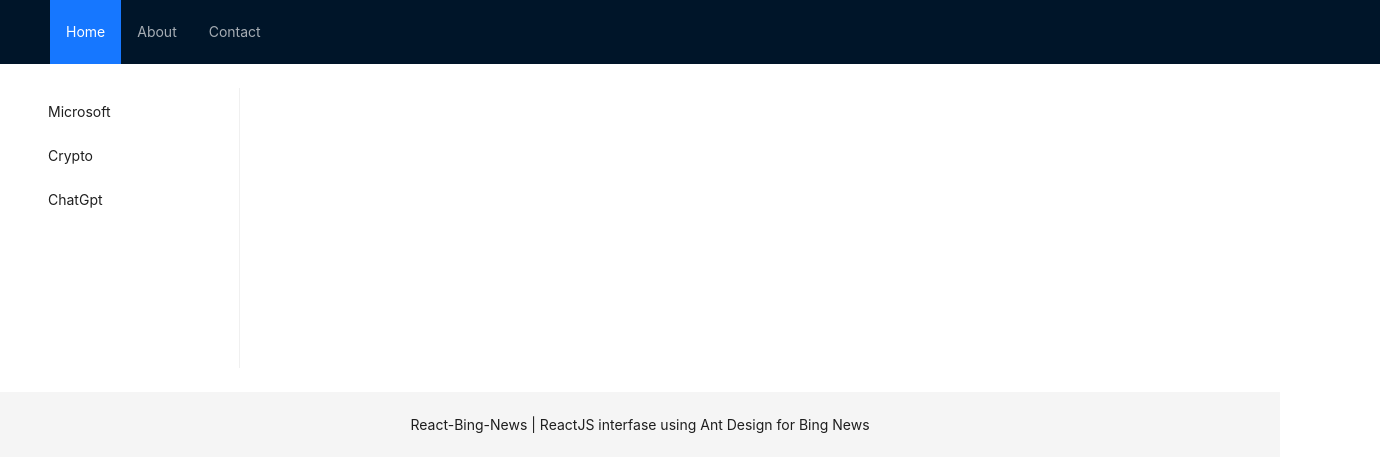
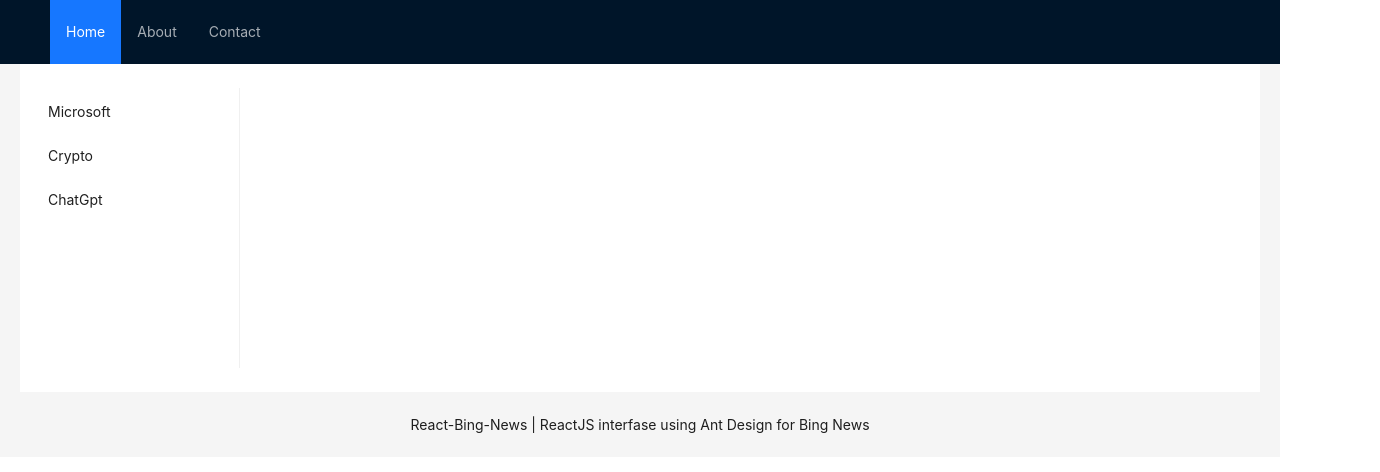
Before and after one commit to ultradr3mer/News.Js, a React (Create React App) app: page / in a window 1280 px wide. Shown: the top 472 px of the page, 1380 px wide, since content can reach past the window. Built offline with nearby package versions, Linux system fonts and the light colour scheme.

Commit message:
Layout added again

```diff
--- a/src/App.js
+++ b/src/App.js
@@ -11,6 +11,7 @@ const { Content, Footer } = Layout;
 class App extends Component {
   render() {
     return (
+      <Layout>
         <Router>
           <Fragment>
             <AppHeader />
@@ -29,6 +30,7 @@ class App extends Component {
             </Footer>
           </Fragment>
         </Router>
+      </Layout>
     );
   }
 }
```
Lines whose indentation alone changed are shown as unchanged.
